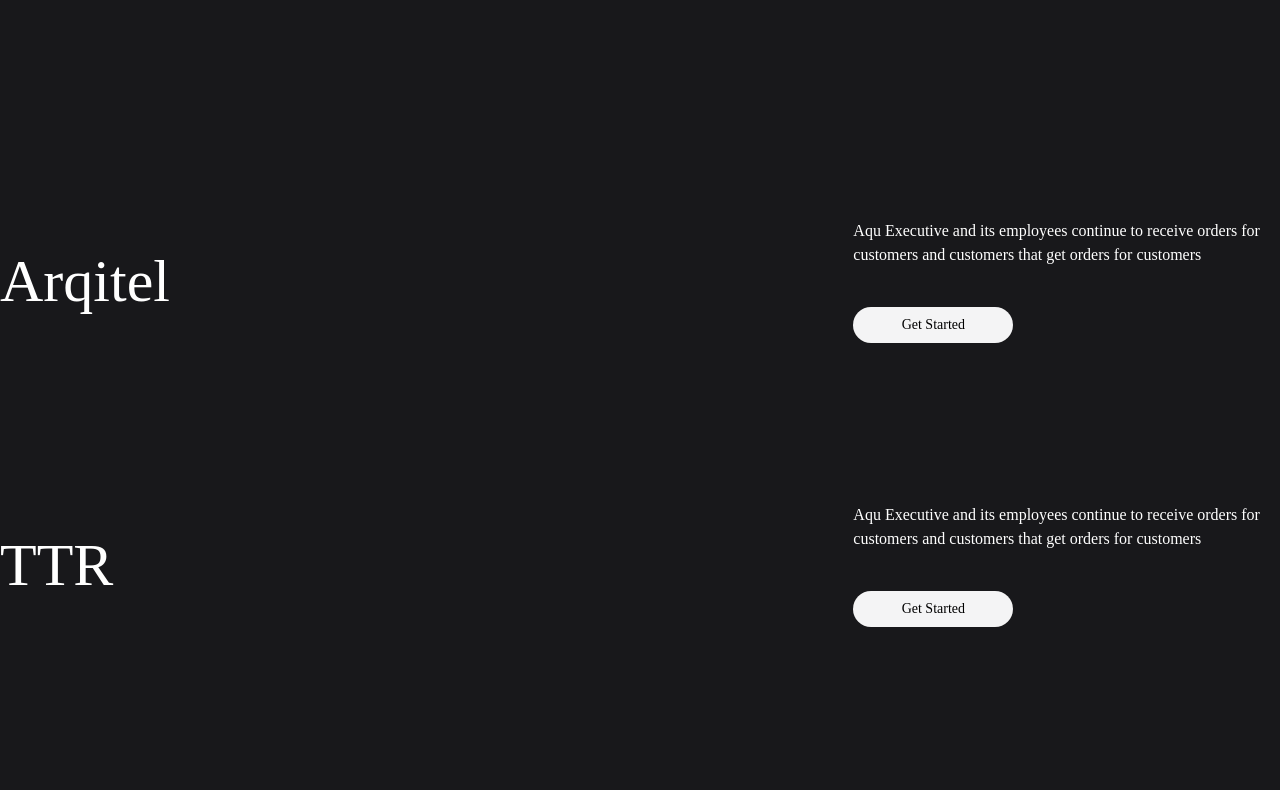
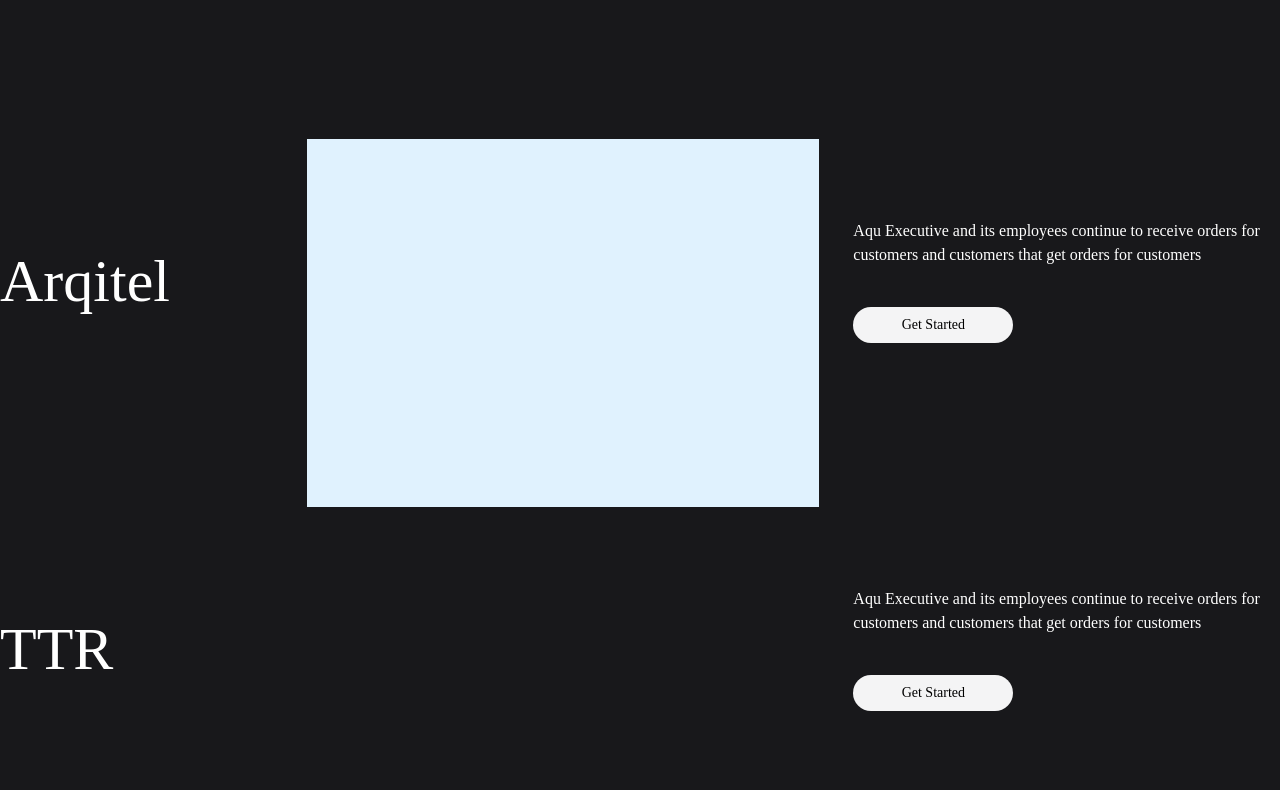
Before and after one commit to PavelRiajul/Refokus, a React (Vite) app: page / in a window 1280 px wide. Shown: the part 780-1570 px from the top of the page. Built offline with nearby package versions, Linux system fonts and the light colour scheme.

Commit message:
product animation

```diff
--- a/src/Components/Product.jsx
+++ b/src/Components/Product.jsx
@@ -1,11 +1,11 @@
-import Button from "./Button"
 
 
 
-function Product({val}) {
+
+function Product({val,mover,count}) {
   return (
-    <div className="w-full py-20 text-white">
-      <div className="max-w-screen-xl mx-auto flex items-center justify-between">
+    <div className="w-full py-20 h-[23rem] text-white">
+      <div onMouseEnter={()=>{mover(count)}} className="max-w-screen-xl mx-auto flex items-center justify-between">
         <h1 className="text-6xl capitalize font-medium">{val.title}</h1>
         <div className="dtes w-1/3">
             <p className="mb-10">{val.description}</p>
--- a/src/Components/Products.jsx
+++ b/src/Components/Products.jsx
@@ -1,5 +1,7 @@
 
+import { motion } from "motion/react"
 import Product from "./Product"
+import { useState } from "react"
 
 function Products() {
     var products = [
@@ -8,11 +10,26 @@ function Products() {
         {title:"YIT 2022",description:"Aqu Executive and its employees continue to receive orders for customers and customers that get orders for customers  ",live:true,case:true },
         {title:"Yahoo!",description:"Aqu Executive and its employees continue to receive orders for customers and customers that get orders for customers  ",live:true,case:false },
     ]
+
+    const [position,setPosition] = useState(0);
+    const mover = (val)=>{
+      setPosition(val*23)
+    }
   return (
-    <div className="mt-32">
-        {products.map((val,index)=>(
-            <Product key={index} val={val}/>
-        ))}
+    <div className="mt-32 relative">
+        {products.map((val,index)=> <Product key={index} val={val} mover={mover} count={index}/>)}
+        <div className=" absolute top-0 w-full h-full pointer-events-none">
+          <motion.div
+           initial={{y:position,x:"-50%"}}
+           animate={{y:position+`rem`}}
+           transition={{ease:[0.76,0,0.24,1],duration:.5}}
+            className=" window w-[32rem] h-[23rem] bg-sky-100 absolute left-[44%] -translate-x-[50%] overflow-hidden">
+          <motion.div animate={{y:-position+ `rem`}} transition={{ease:[0.76,0,0.24,1],duration:.5}}   className=" window w-full h-full bg-sky-100"></motion.div>
+          <motion.div animate={{y:-position+ `rem`}} transition={{ease:[0.76,0,0.24,1],duration:.5}}   className="  window w-full h-full bg-sky-200"></motion.div>
+          <motion.div animate={{y:-position+ `rem`}} transition={{ease:[0.76,0,0.24,1],duration:.5}}   className="  window w-full h-full bg-sky-300"></motion.div>
+          <motion.div animate={{y:-position+ `rem`}} transition={{ease:[0.76,0,0.24,1],duration:.5}}  className=" window w-full h-full bg-sky-400"></motion.div>
+          </motion.div>
+        </div>
 
 
     </div>
```
Also changed, not shown: 1 other file (tests, documents, lock files or other folders).
